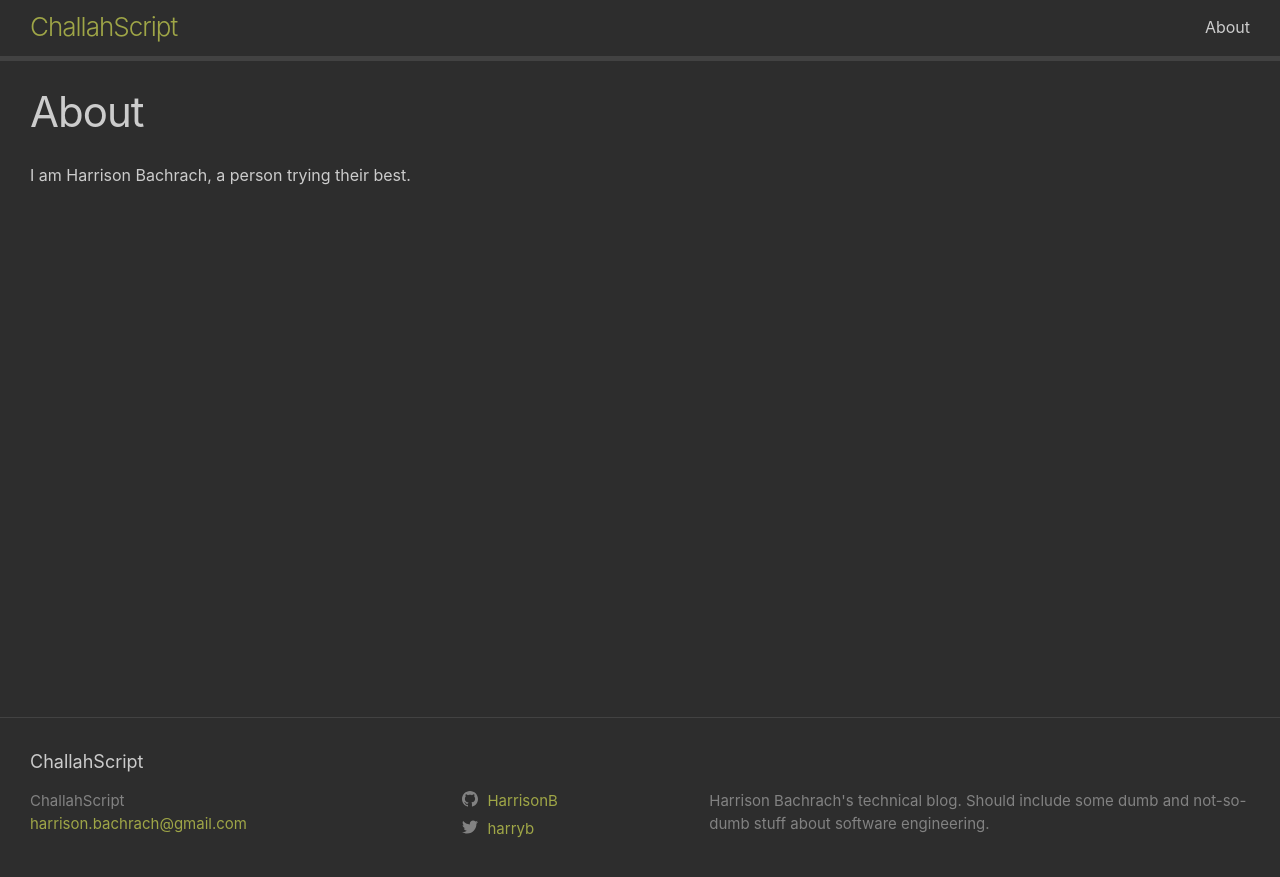
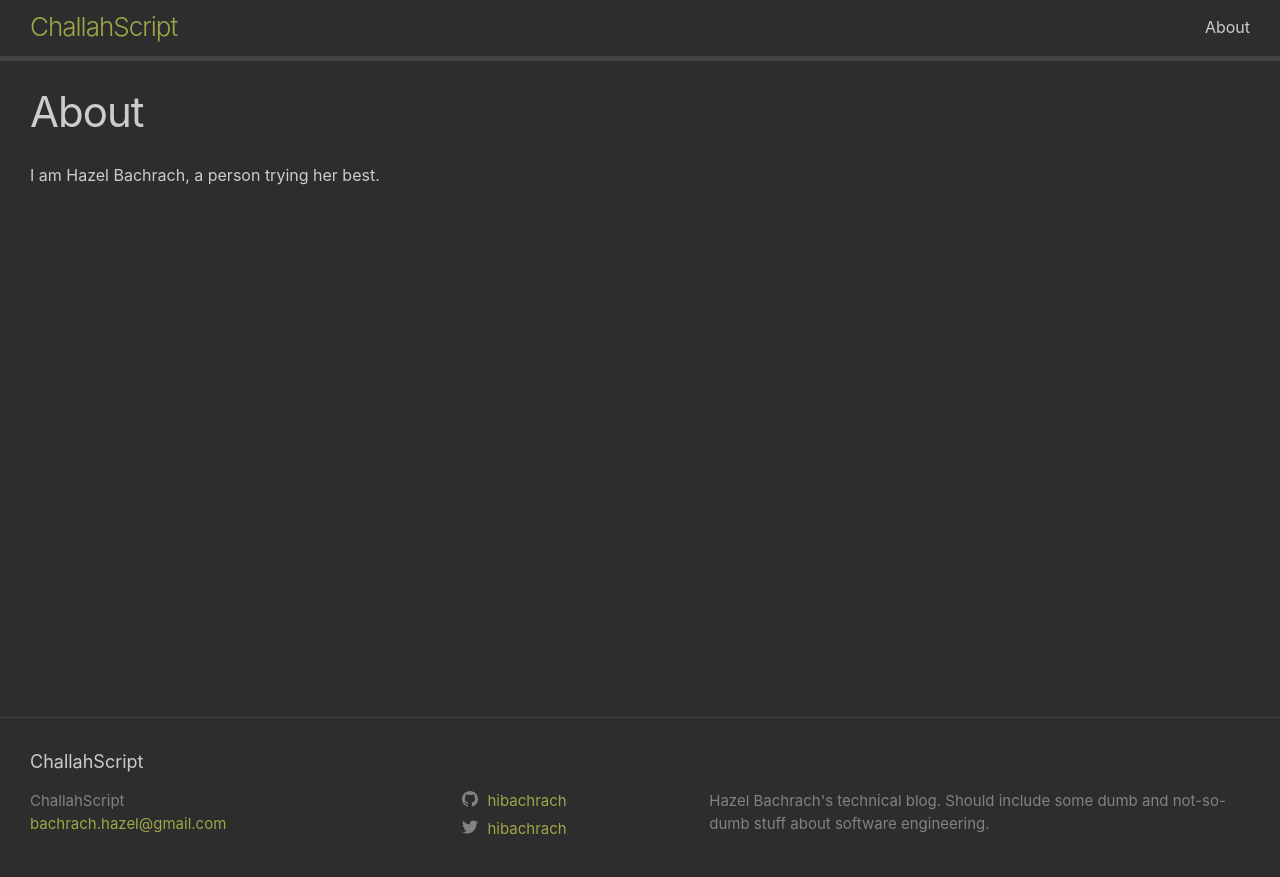
Before and after one commit to hibachrach/techblog, a Jekyll site: the page built from about.markdown, in a window 1280 px wide. Shown: the top 877 px of the page. Built offline with Jekyll 4.4.1, drawn with Linux system fonts in a browser that asks for light colours.

Commit message:
Update name

```diff
--- a/_config.yml
+++ b/_config.yml
@@ -19,14 +19,14 @@
 # in the templates via {{ site.myvariable }}.
 
 title: ChallahScript
-email: harrison.bachrach@gmail.com
+email: bachrach.hazel@gmail.com
 description: >- # this means to ignore newlines until "baseurl:"
-  Harrison Bachrach's technical blog. Should include some dumb and not-so-dumb
+  Hazel Bachrach's technical blog. Should include some dumb and not-so-dumb
   stuff about software engineering.
 baseurl: "" # the subpath of your site, e.g. /blog
 url: "https://challahscript.com" # the base hostname & protocol for your site, e.g. http://example.com
-twitter_username: harryb
-github_username:  HarrisonB
+twitter_username: hibachrach
+github_username:  hibachrach
 
 permalink: /:title
 
--- a/about.markdown
+++ b/about.markdown
@@ -4,4 +4,4 @@ title: About
 permalink: /about/
 ---
 
-I am Harrison Bachrach, a person trying their best.
+I am Hazel Bachrach, a person trying her best.
```
Also changed, not shown: _posts/2020-04-24-hiearchy_of_documentation.md (+1 -1 lines), 7 other files.
